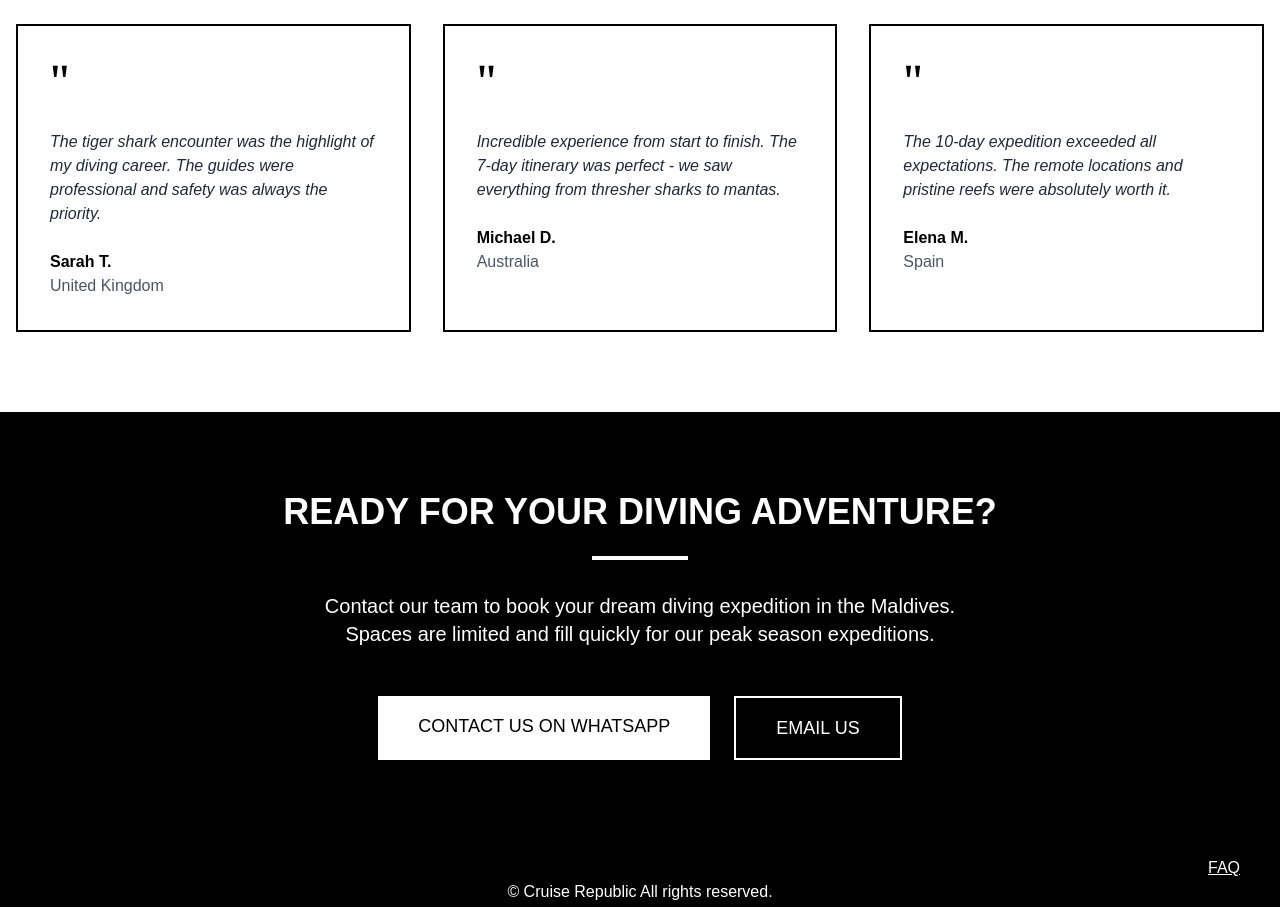
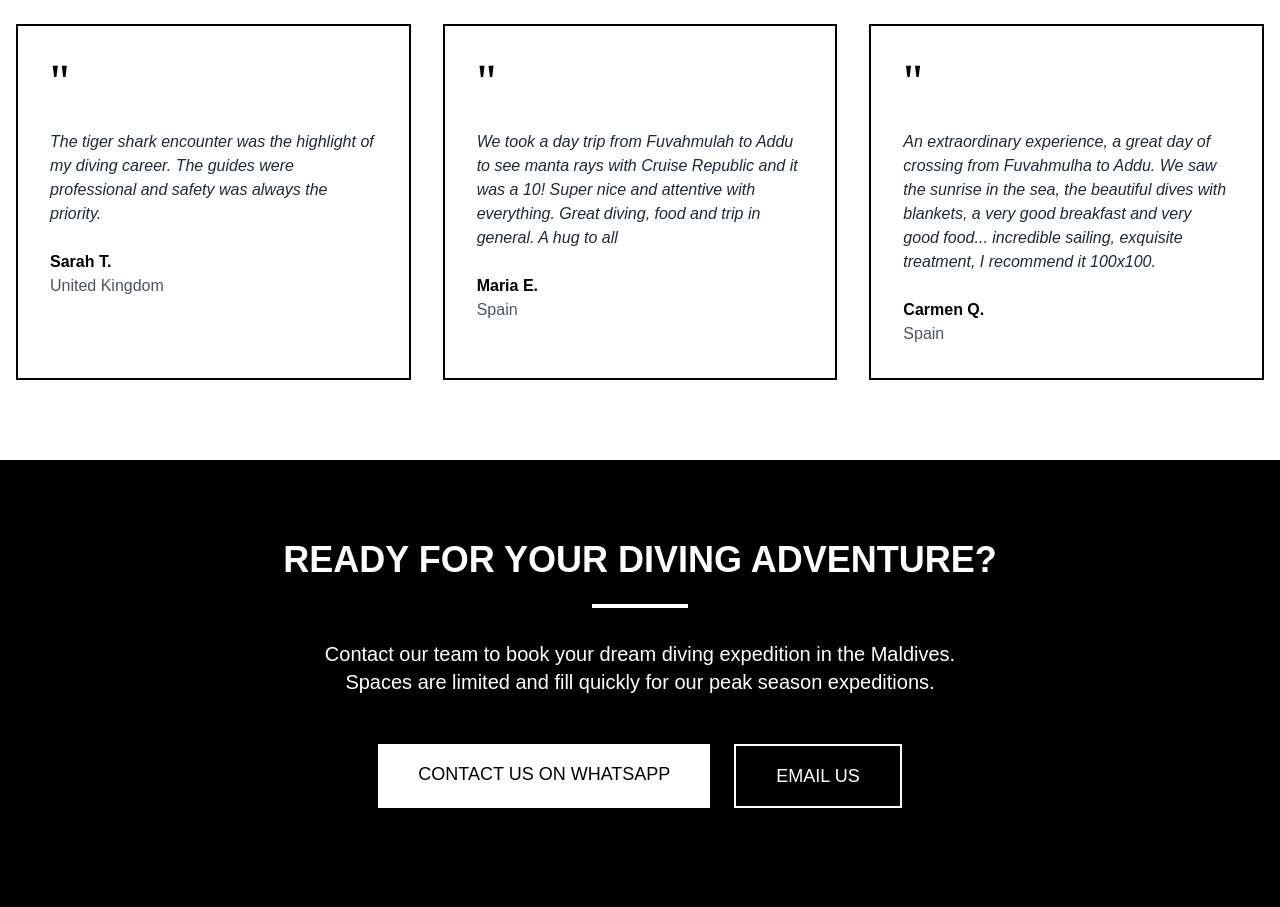
Before and after one commit to mouus/zaff-travel, a Next.js app: page /dive-itineraries in a window 1280 px wide. Shown: the part 3660-4567 px from the top of the page. Built offline with nearby package versions, Linux system fonts and the light colour scheme.

Commit message:
update to reviews

```diff
--- a/app/dive-itineraries/page.jsx
+++ b/app/dive-itineraries/page.jsx
@@ -634,20 +634,18 @@ export default function DiveItinerariesPage() {
             <div className="bg-white p-8 border-2 border-black">
               <div className="text-5xl font-serif mb-6">"</div>
               <p className="text-gray-800 mb-6 italic">
-                Incredible experience from start to finish. The 7-day itinerary was perfect - we saw everything from
-                thresher sharks to mantas.
+              We took a day trip from Fuvahmulah to Addu to see manta rays with Cruise Republic and it was a 10! Super nice and attentive with everything. Great diving, food and trip in general. A hug to all
               </p>
-              <div className="font-bold">Michael D.</div>
-              <div className="text-gray-600">Australia</div>
+              <div className="font-bold">Maria E.</div>
+              <div className="text-gray-600">Spain</div>
             </div>
 
             <div className="bg-white p-8 border-2 border-black">
               <div className="text-5xl font-serif mb-6">"</div>
               <p className="text-gray-800 mb-6 italic">
-                The 10-day expedition exceeded all expectations. The remote locations and pristine reefs were absolutely
-                worth it.
+              An extraordinary experience, a great day of crossing from Fuvahmulha to Addu. We saw the sunrise in the sea, the beautiful dives with blankets, a very good breakfast and very good food... incredible sailing, exquisite treatment, I recommend it 100x100.
               </p>
-              <div className="font-bold">Elena M.</div>
+              <div className="font-bold">Carmen Q.</div>
               <div className="text-gray-600">Spain</div>
             </div>
           </div>
```
